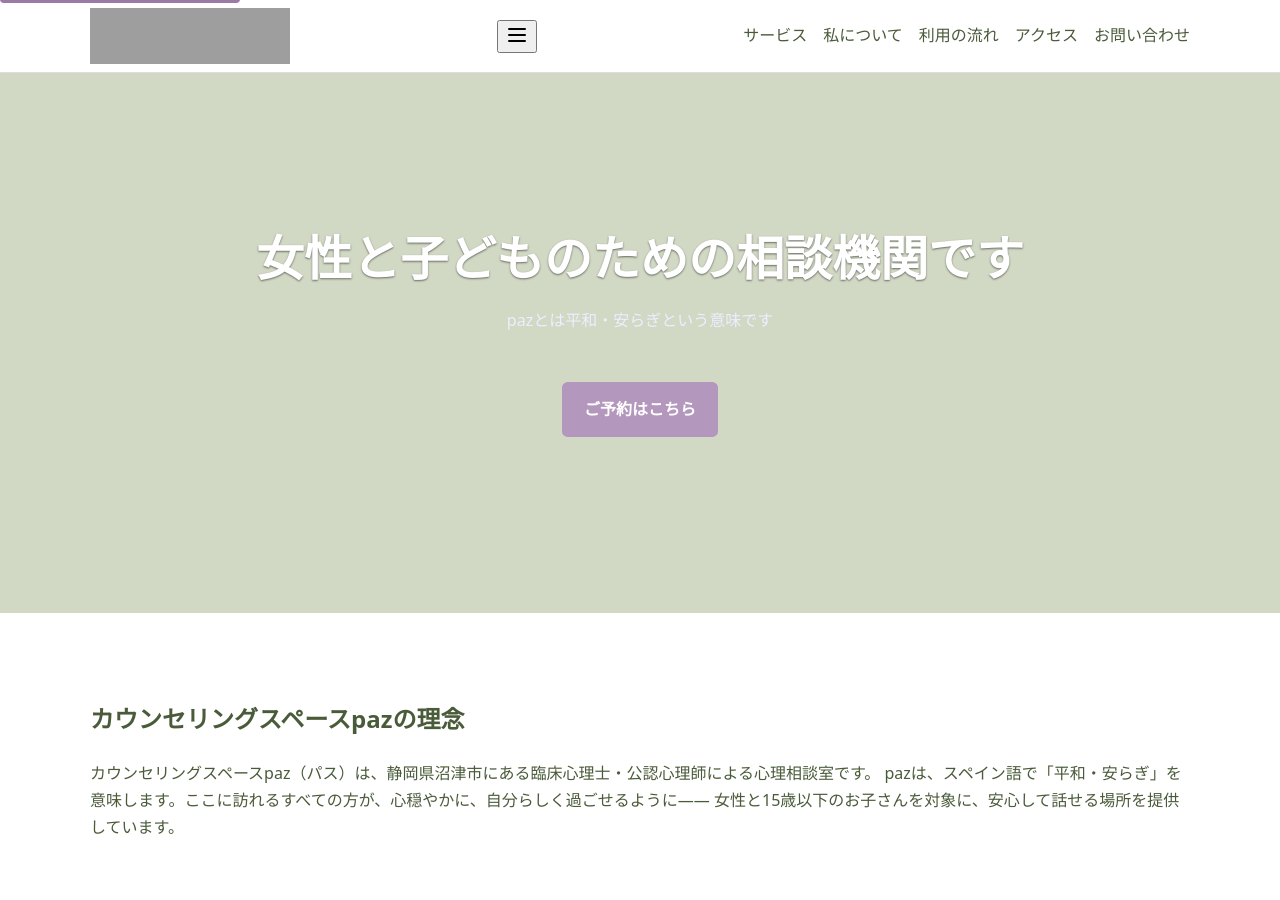
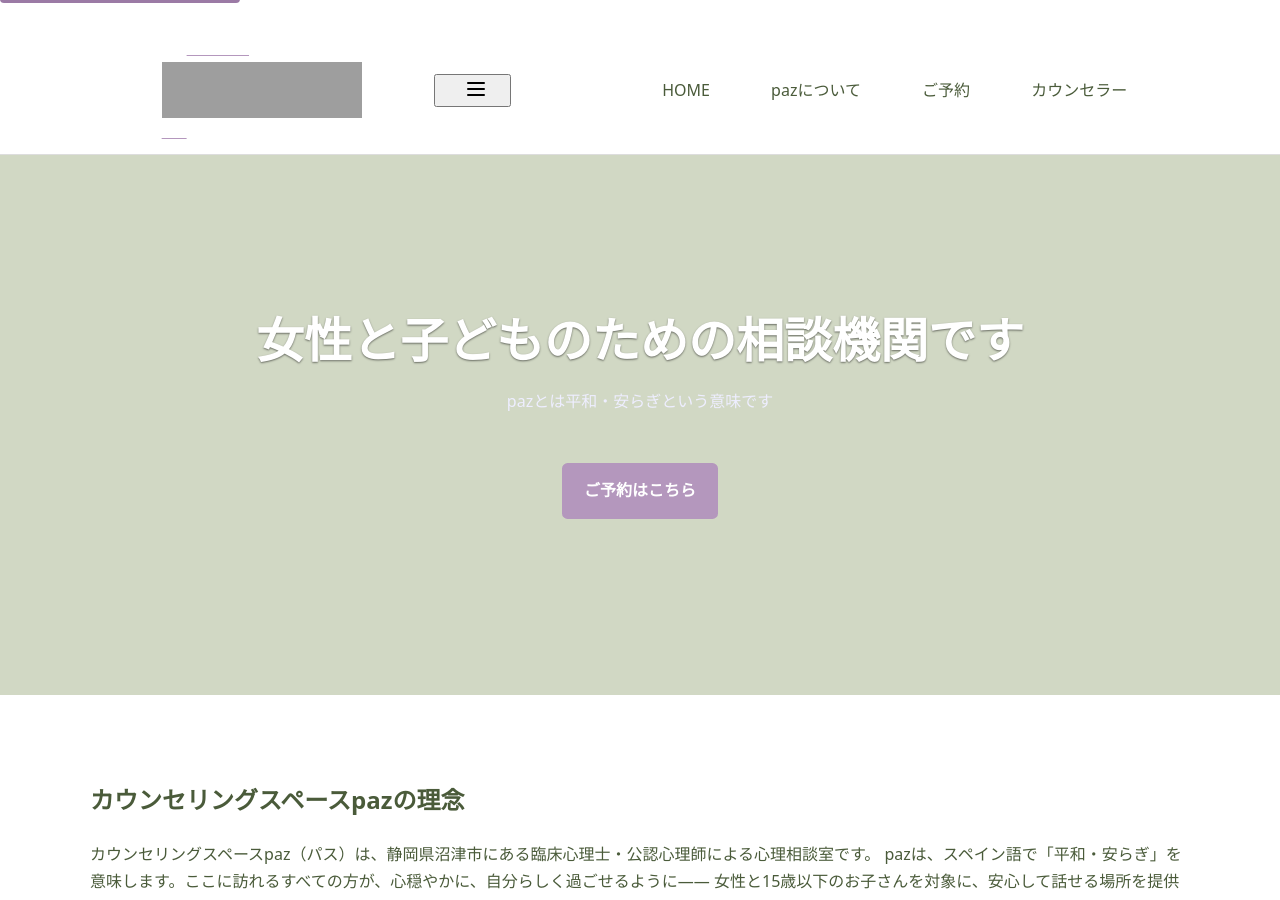
Before and after one commit to counselingspacepaz-gif/paz_HP_202511, a Jekyll site: the page built from index.html, in a window 1280 px wide and 900 px high. Built offline with Jekyll 4.4.1, drawn with Linux system fonts in a browser that asks for light colours; some web fonts are replaced; grey boxes are pictures that could not be loaded.

Commit message:
ヘッダー修正

```diff
--- a/_includes/header.html
+++ b/_includes/header.html
@@ -8,7 +8,7 @@
     {% comment %} ロゴ: トップページへのリンク {% endcomment %}
     <div class="site-logo">
       <a href="{{ '/' | relative_url }}" title="{{ site.title }}のトップページへ">
-        <img src="{{ '/images/logo/paz-logo-full.png' | relative_url }}" alt="{{ site.title }}ロゴ" width="200" height="56">
+                <img src="{{ 'images/logo/paz-logo-full.png' | relative_url }}" alt="{{ site.title }}ロゴ" width="200" height="56">
       </a>
     </div>
 
@@ -24,11 +24,10 @@
     {% comment %} ナビゲーションメニュー: ID #main-menu を持つ {% endcomment %}
     <nav class="site-nav" id="main-menu" aria-label="メインナビゲーション">
       <ul>
-        <li><a href="{{ '/#services' | relative_url }}">サービス</a></li>
-        <li><a href="{{ '/#about' | relative_url }}">私について</a></li>
-        <li><a href="{{ '/#flow' | relative_url }}">利用の流れ</a></li>
-        <li><a href="{{ '/#access' | relative_url }}">アクセス</a></li>
-        <li><a href="{{ '/#contact' | relative_url }}">お問い合わせ</a></li>
+                <li><a href="{{ '/' | relative_url }}" aria-current="page">HOME</a></li>
+        <li><a href="{{ '/about/' | relative_url }}">pazについて</a></li>
+        <li><a href="{{ '/booking/' | relative_url }}">ご予約</a></li>
+        <li><a href="{{ '/counselor/' | relative_url }}">カウンセラー</a></li>
       </ul>
     </nav>
   </div>
```
Lines whose indentation alone changed are shown as unchanged.
